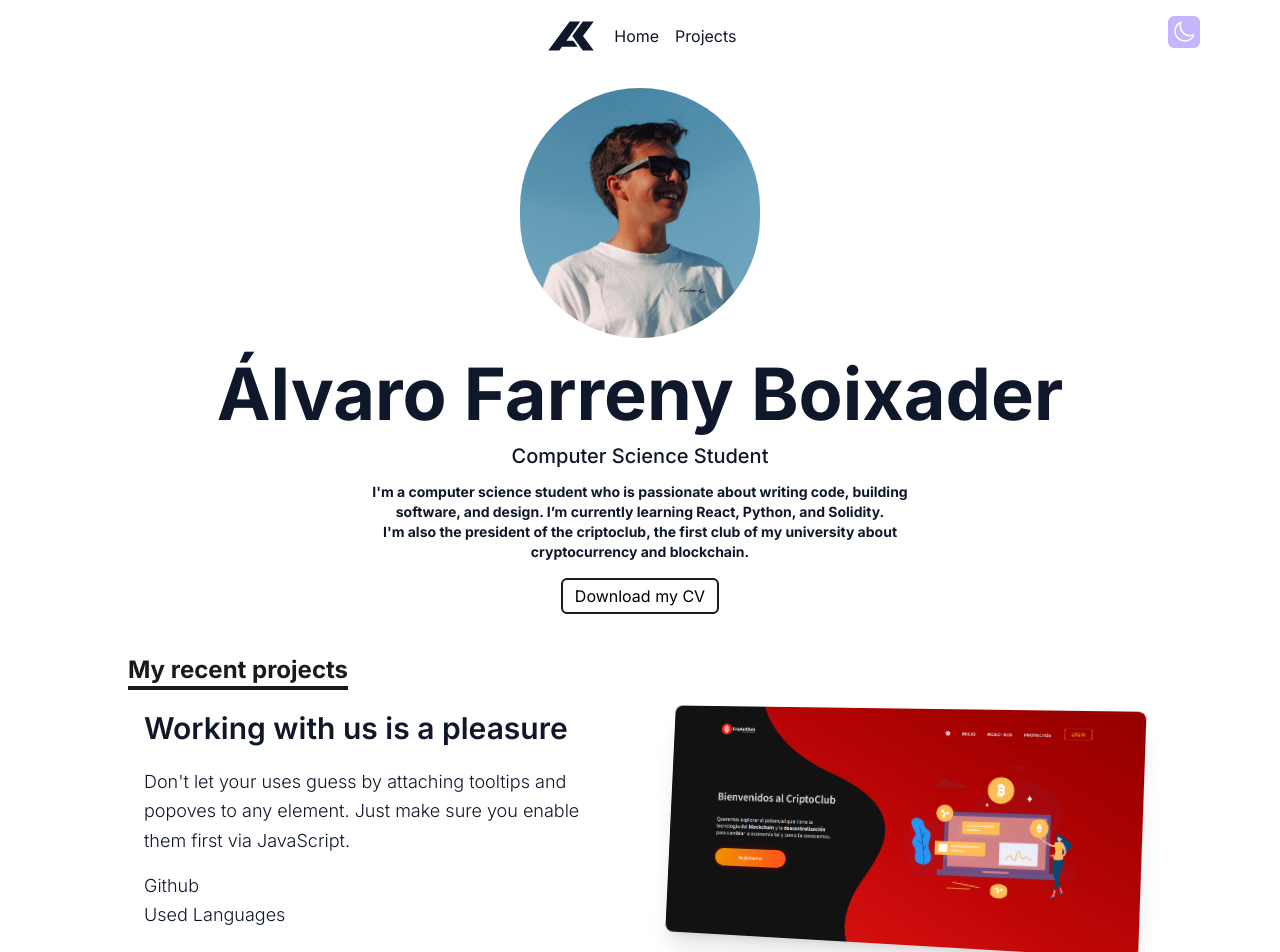
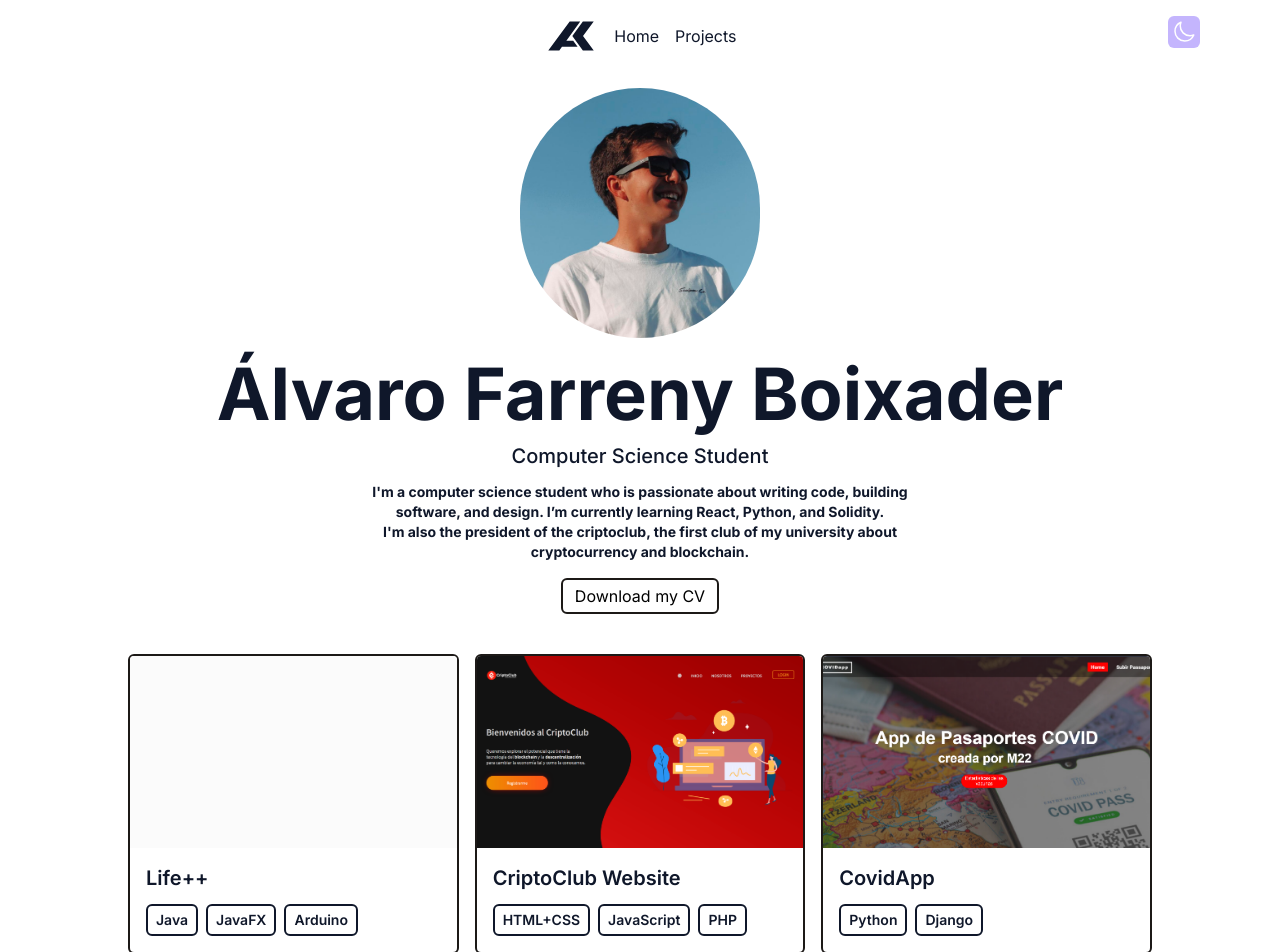
Before and after one commit to AlvaroFarreny/AlvaroFarreny.github.io, a React (Vite) app: page / in a window 1280 px wide. Shown: the top 952 px of the page. Built offline with nearby package versions, Linux system fonts and the light colour scheme.

Commit message:
Update HomePage.jsx

```diff
--- a/src/components/HomePage.jsx
+++ b/src/components/HomePage.jsx
@@ -27,8 +27,7 @@ const HomePage = () => {
           className=""
         >
           <Intro />
-          <Portfoliov2 />
-
+          <Portfolio />
           <Timeline />
         </motion.div>
       </AnimatePresence>
```
